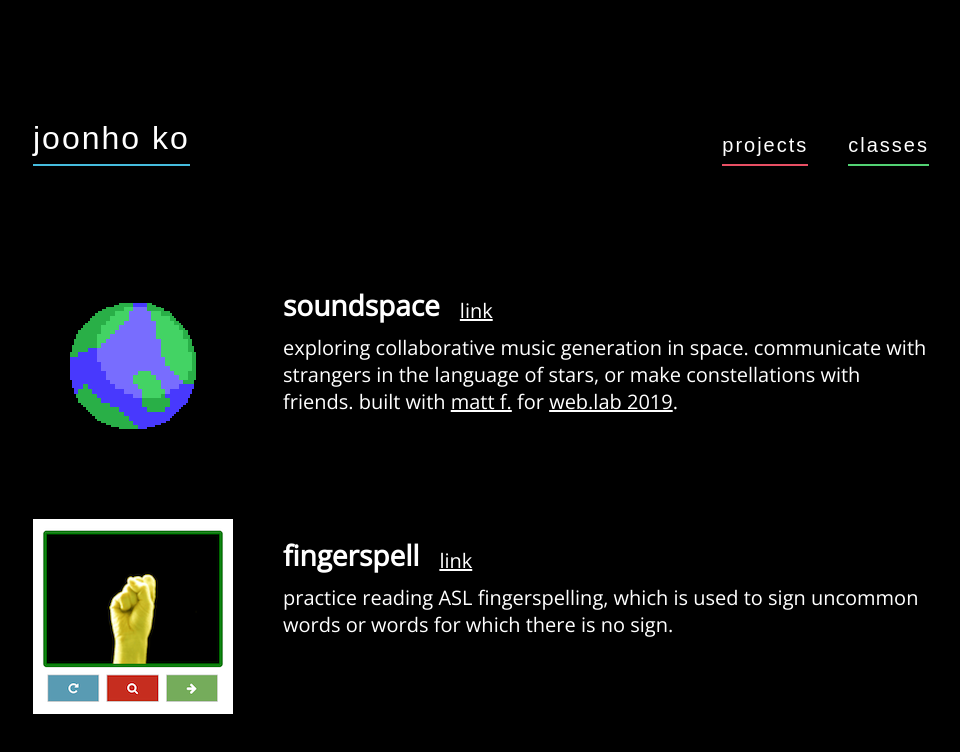
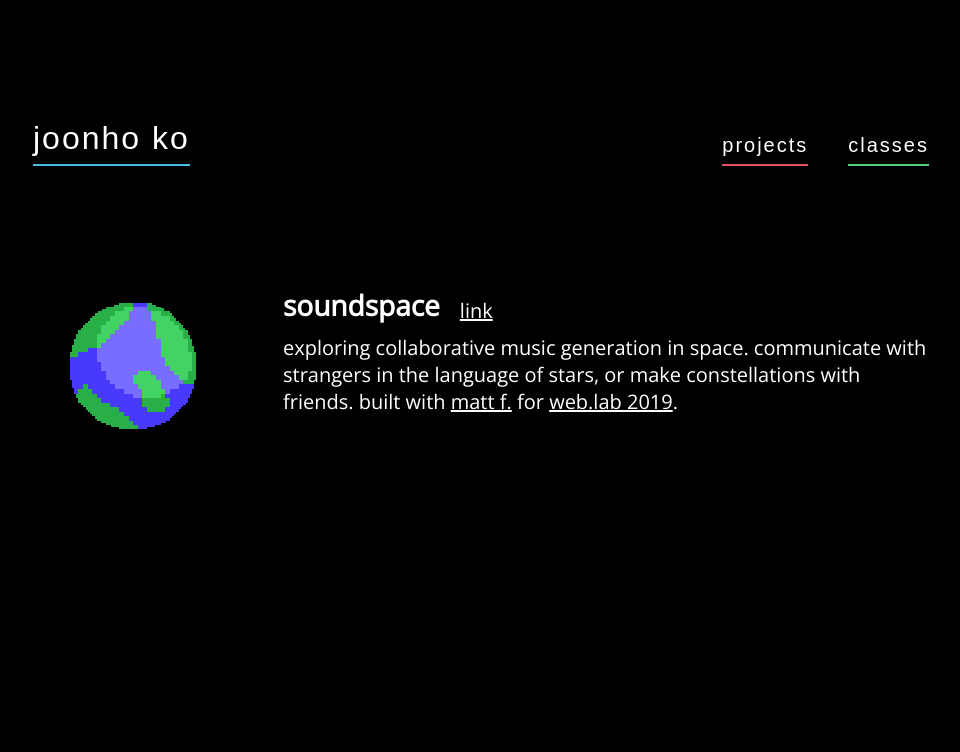
Before and after one commit to joon-ko/joonho.space, a website: page projects.html in a window 1280 px wide. Shown: the whole page, without its empty margins (159-1119 px from the left). Drawn offline with nearby package versions, Linux system fonts and the light colour scheme; a web font is replaced by a local one.

```diff
--- a/projects.html
+++ b/projects.html
@@ -34,16 +34,6 @@
                 <p>exploring collaborative music generation in space. communicate with strangers in the language of stars, or make constellations with friends. built with <a href="https://mfarejowicz.github.io/">matt f.</a> for <a href="http://weblab.mit.edu">web.lab 2019</a>.</p>
             </div>
         </div>
-        <div class="card">
-            <div class="icon" id="fingerspell"></div>
-            <div class="summary">
-                <div class="header">
-                    <h1>fingerspell</h1>
-                    <a href="/fingerspell" target="_blank" class="link">link</a>
-                </div>
-                <p>practice reading ASL fingerspelling, which is used to sign uncommon words or words for which there is no sign.</p>
-            </div>
-        </div>
     </div>
 </div>
 </body>
```
Also changed, not shown: index.html (+1 -1 lines).
